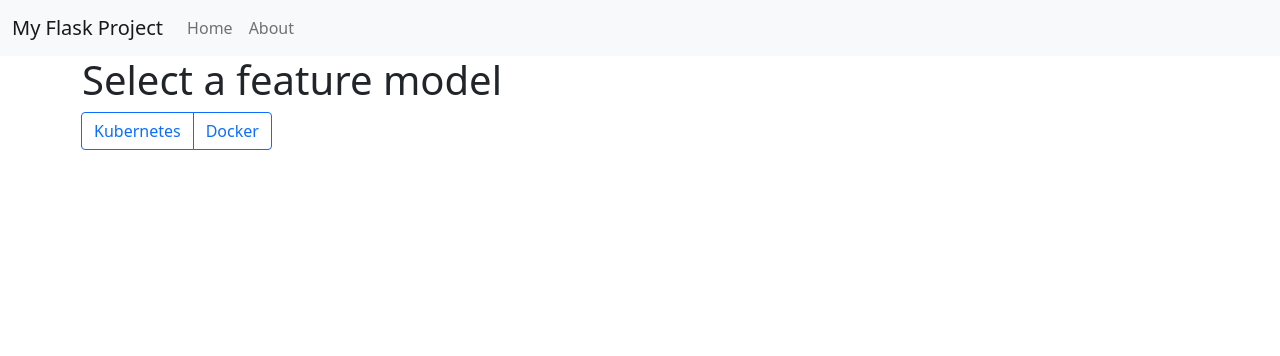
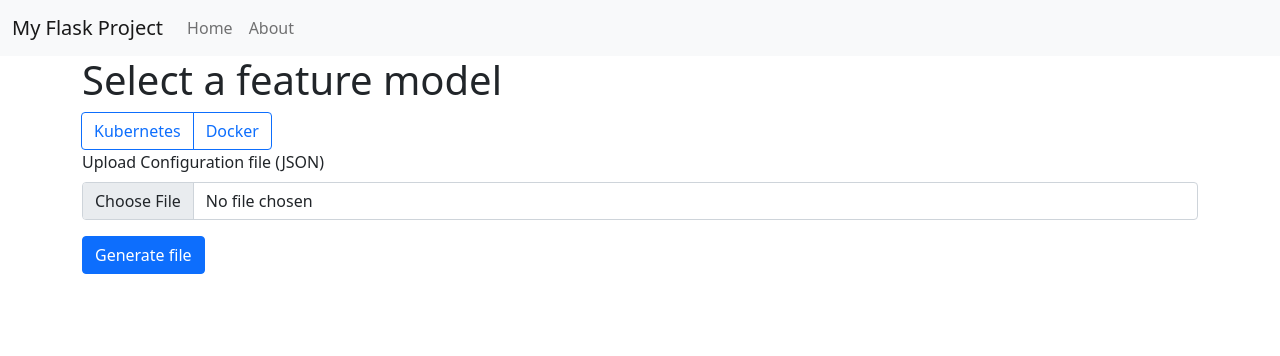
Before and after one commit to Enriquelp/webFicherosConf, a Flask app: page / in a window 1280 px wide. Shown: the top 356 px of the page. Run offline with Flask 3, Linux system fonts and the light colour scheme.

Commit message:
Endpointy peticion para descargar archivo de configuracion

```diff
--- a/app.py
+++ b/app.py
@@ -1,13 +1,17 @@
-from flask import Flask, render_template, abort, make_response
+import sys
+from flask import Flask, flash, render_template, abort, make_response, request, send_from_directory
 from flamapy.metamodels.fm_metamodel.transformations import UVLReader
 from flamapy.metamodels.fm_metamodel.models import FeatureModel, Constraint
 from flamapy.metamodels.fm_metamodel.transformations import JSONWriter, JSONReader
 from typing import Optional
 import os
+import subprocess
 
 app = Flask(__name__)
 
-pathFM = 'static/feature_models/'
+pathFM = 'static/feature_models/' # Ruta hacia los FM
+app.config['UPLOAD_FOLDER'] = 'uploads/' # Configurar el folder donde se guardarán los archivos subidos
+app.secret_key = 'supersecretkey'  # Para habilitar mensajes flash
 
 @app.route('/')
 def index():
@@ -30,6 +34,71 @@
         abort(404)
     return read_fm_file(fm)
 
+@app.route('/upload', methods=['POST'])
+def upload_file():
+
+    # Obtener el archivo subido
+    file = request.files['file']
+
+    # Obtener el valor del feature model
+    feature_model = request.form.get('feature_model')
+
+    # Verificar que el archivo existe y tiene un nombre
+    if file and file.filename:
+        # Guardar el archivo temporalmente
+        filepath = os.path.join(app.config['UPLOAD_FOLDER'], file.filename)
+        file.save(filepath)
+        print(f'filepath: {filepath}')
+
+        try:
+            # Procesar el archivo subido
+            if feature_model == 'docker':
+                template = 'static/templates/dockerfile_conf_template.txt.jinja'
+                mapping = 'static/mapping_models/dockerfile_conf_mapping.csv'
+                configuration = generate_conf(filepath, mapping, template, False, False, True)
+            elif feature_model == 'kubernetes':
+                template = 'static/templates/Kubernetes_manifest_v2/Kubernetes_manifest_base.txt.jinja'
+                mapping = 'static/mapping_models/Kubernetes_manifest_mapping_v2.csv'
+                configuration = generate_conf(filepath, mapping, template, True, False, False)
+                # Guardar el archivo de configuración
+                with open("uploads/config.yaml", "w") as f: # Guarda el resultado en un fichero
+                    print('\n')
+                    print_without_blank_lines(configuration, f)
+                    print('\n')
+
+            # Si el archivo se procesó correctamente, devolver el archivo de configuración
+            send_from_directory(app.config['UPLOAD_FOLDER'], 'config.yaml', as_attachment=True)
+
+            # Eliminar el archivo después de procesarlo
+            os.remove(filepath)
+            flash('Archivo procesado y eliminado correctamente')
+
+        except Exception as e:
+            # Manejo de errores si el procesamiento falla
+            flash(f'Error al procesar el archivo: {str(e)}')
+            # Asegurarse de eliminar el archivo si ocurre un error
+            if os.path.exists(filepath):
+                os.remove(filepath)
+
+
+    return render_template('index.html', correct='ok')
+
+# Función para generar la configuración final a partir del JSON subido
+def generate_conf(config, map, template, kubernetes, details, dockerfile):
+    # Llamar al script utilizando subprocess
+    try:
+        conf = subprocess.run(
+            ['python', 'static/script/main_resolve_variability.py', config, map, template, kubernetes, details, dockerfile],
+            capture_output=True, text=True
+        )
+
+        # Devolver el resultado del script
+        return conf
+
+    except Exception as e:
+        return str(e)
+
+# Manejo de errores 404
 @app.errorhandler(404)
 def page_not_found(e):
     return render_template('404.html'), 404
@@ -40,5 +109,12 @@
     response = make_response(json_fm)
     return response
 
+def print_without_blank_lines(text, file):
+    for line in text.splitlines():
+        if line.strip():  # Verifica si la línea no está en blanco
+            sys.stdout.write(line + '\n')  # Escribe la línea en stdout
+            file.write(line + '\n')
+
+
 if __name__ == '__main__':
     app.run(debug=True)
--- a/static/script/main_resolve_variability.py
+++ b/static/script/main_resolve_variability.py
@@ -33,7 +33,7 @@
 
     result = vengine.resolve_variability()
 
-    with open("salida.yaml", "w") as f: # Guarda el resultado en un fichero
+    with open("uploads/config.yaml", "w") as f: # Guarda el resultado en un fichero
         print('\n')
         print_without_blank_lines(result, f)
         print('\n')
@@ -48,6 +48,9 @@
     if (dockerfile):
          rdo = subprocess.run([hadolint, "salida.yaml"], capture_output=True, text=True)
          print(f"\033[91m ERROR: {rdo.stdout} \033[0m") # Imprime el resultado de la comprobacion en rojo
+    return result, rdo.stdout
+
+
 def print_without_blank_lines(text, file):
     for line in text.splitlines():
         if line.strip():  # Verifica si la línea no está en blanco
--- a/templates/index.html
+++ b/templates/index.html
@@ -7,12 +7,24 @@
 <h1>Select a feature model</h1>
 <div class="btn-group" role="group">
   <input type="radio" class="btn-check" name="btnradio" id="btnradio1" autocomplete="off">
-    <label class="btn btn-outline-primary" for="btnradio1" onclick="loadFM('kubernetes')">Kubernetes</label>
-    <!-- <label class="btn btn-outline-primary" for="btnradio1" onclick="loadPage('kubernetes')">Kubernetes</label> -->
+  <label class="btn btn-outline-primary" for="btnradio1"
+    onclick="loadFM('kubernetes');setFeatureModel('kubernetes')">Kubernetes</label>
+
   <input type="radio" class="btn-check" name="btnradio" id="btnradio2" autocomplete="off">
-    <label class="btn btn-outline-primary" for="btnradio2" onclick="loadFM('docker')">Docker</label>
-    <!-- <label class="btn btn-outline-primary" for="btnradio2" onclick="loadPage('docker')">Docker</label>-->
+  <label class="btn btn-outline-primary" for="btnradio2"
+    onclick="loadFM('docker');setFeatureModel('docker')">Docker</label>
 </div>
+
+<!-- Subir el archivo de configuración -->
+<form id="upload-form" action="/upload" method="POST" enctype="multipart/form-data" onsubmit="return submitForm()">
+  <div class="mb-3">
+    <label for="file" class="form-label">Upload Configuration file (JSON)</label>
+    <input class="form-control" type="file" id="file" name="file" required>
+  </div>
+  <!-- Campo oculto para el feature model -->
+  <input type="hidden" id="featureModel" name="feature_model">
+  <button type="submit" class="btn btn-primary">Generate file</button>
+</form>
 
 <!-- Spinner de carga -->
 <div id="spinner" class="mt-3" style="display: none;">
@@ -24,20 +36,37 @@
 <!-- div dodne se mosntrará el arbol del FM -->
 <div id="contentArea" class="mt-3"></div>
 
+{% with messages = get_flashed_messages() %}
+{% if messages %}
+<div class="alert alert-info" role="alert">
+  {{ messages[0] }}
+</div>
+{% endif %}
+{% endwith %}
 
+<!-- Script para manejar la selección de un feature model -->
 <script>
+  // Función para establecer el valor del feature model
+  function setFeatureModel(model) {
+    document.getElementById('featureModel').value = model;
+  }
 
-    /*
-      function loadPage(page) {
-          fetch(`/load_page/${page}`)
-              .then(response => response.text())
-              .then(data => {
-                  document.getElementById('contentArea').innerHTML = data;
-              })
-              .catch(error => console.error('Error:', error));
+  // Función para manejar el envío del formulario
+  function submitForm() {
+    // Verificar si se ha seleccionado un feature model
+    const featureModel = document.getElementById('featureModel').value;
+    if (!featureModel) {
+      alert('Please select a feature model.');
+      return false;  // Evita que el formulario se envíe
     }
-    */
 
+    // El formulario se enviará normalmente
+    return true;
+  }
+</script>
+
+<!-- Script para cargar el contenido del FM seleccionado-->
+<script>
   function loadFM(model) {
     // Limpiar el contenido actual
     document.getElementById('contentArea').innerHTML = '';
@@ -84,7 +113,6 @@
     ul.appendChild(createListItem(data.features));
     return ul.outerHTML;
   }
-
 </script>
 
 {% endblock %}
```
Lines whose indentation alone changed are shown as unchanged.
